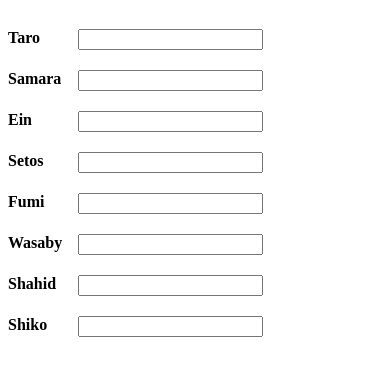
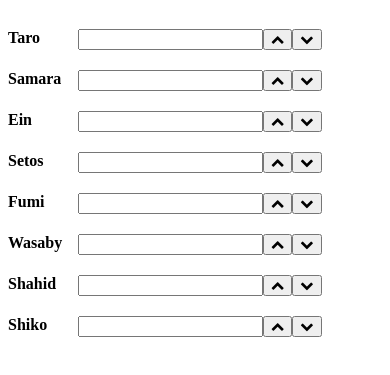
Before and after one commit to EVPotapova/deaths-counter, a plain HTML site: page index.html in a window 390 px wide. Shown: the part 61-436 px from the top of the page. Drawn offline with nearby package versions, Linux system fonts and the light colour scheme; no server answers.

Commit message:
Add buttons for the mobile

```diff
--- a/index.html
+++ b/index.html
@@ -4,6 +4,7 @@
     <title>Deaths Counter</title>
     <meta name="viewport" content="width=device-width" />
     <meta name="viewport" content="width=device-width, initial-scale=1.0" />
+    <link href="https://stackpath.bootstrapcdn.com/font-awesome/4.7.0/css/font-awesome.min.css" rel="stylesheet" />
     <script src="https://code.jquery.com/jquery-3.2.1.min.js"></script>
   </head>
   <body>
@@ -15,7 +16,7 @@
 
     <h1>1 Death - 10 exercises</h1>
 
-    <div style="display: flex; flex-direction: column;">
+    <div id="main_container" style="display: flex; flex-direction: column;">
       <div style="display: flex; margin: 10px 0;">
         <strong style="width: 70px;">Taro</strong>
         <input
@@ -23,6 +24,8 @@
           type="number"
           onchange="saveToFirebase('Taro_Value');"
         />
+        <button onclick="ValueUp('Taro_Value');"><i class="fa fa-chevron-up"></i></button>
+        <button onclick="ValueDown('Taro_Value');"><i class="fa fa-chevron-down"></i></button>
       </div>
 
       <div style="display: flex; margin: 10px 0;">
@@ -32,6 +35,8 @@
           type="number"
           onchange="saveToFirebase('Samara_Value');"
         />
+        <button onclick="ValueUp('Samara_Value');"><i class="fa fa-chevron-up"></i></button>
+        <button onclick="ValueDown('Samara_Value');"><i class="fa fa-chevron-down"></i></button>
       </div>
 
       <div style="display: flex; margin: 10px 0;">
@@ -41,6 +46,8 @@
           type="number"
           onchange="saveToFirebase('Ein_Value');"
         />
+        <button onclick="ValueUp('Ein_Value');"><i class="fa fa-chevron-up"></i></button>
+        <button onclick="ValueDown('Ein_Value');"><i class="fa fa-chevron-down"></i></button>
       </div>
 
       <div style="display: flex; margin: 10px 0;">
@@ -50,6 +57,8 @@
           type="number"
           onchange="saveToFirebase('Setos_Value');"
         />
+        <button onclick="ValueUp('Setos_Value');"><i class="fa fa-chevron-up"></i></button>
+        <button onclick="ValueDown('Setos_Value');"><i class="fa fa-chevron-down"></i></button>
       </div>
 
       <div style="display: flex; margin: 10px 0;">
@@ -59,6 +68,8 @@
           type="number"
           onchange="saveToFirebase('Fumi_Value');"
         />
+        <button onclick="ValueUp('Fumi_Value');"><i class="fa fa-chevron-up"></i></button>
+        <button onclick="ValueDown('Fumi_Value');"><i class="fa fa-chevron-down"></i></button>
       </div>
 
       <div style="display: flex; margin: 10px 0;">
@@ -68,6 +79,8 @@
           type="number"
           onchange="saveToFirebase('Wasaby_Value');"
         />
+        <button onclick="ValueUp('Wasaby_Value');"><i class="fa fa-chevron-up"></i></button>
+        <button onclick="ValueDown('Wasaby_Value');"><i class="fa fa-chevron-down"></i></button>
       </div>
 
       <div style="display: flex; margin: 10px 0;">
@@ -77,6 +90,8 @@
           type="number"
           onchange="saveToFirebase('Shahid_Value');"
         />
+        <button onclick="ValueUp('Shahid_Value');"><i class="fa fa-chevron-up"></i></button>
+        <button onclick="ValueDown('Shahid_Value');"><i class="fa fa-chevron-down"></i></button>
       </div>
 
       <div style="display: flex; margin: 10px 0;">
@@ -86,6 +101,8 @@
           type="number"
           onchange="saveToFirebase('Shiko_Value');"
         />
+        <button onclick="ValueUp('Shiko_Value');"><i class="fa fa-chevron-up"></i></button>
+        <button onclick="ValueDown('Shiko_Value');"><i class="fa fa-chevron-down"></i></button>
       </div>
     </div>
 
@@ -94,7 +111,7 @@
 
     <!-- TODO: Add SDKs for Firebase products that you want to use
      https://firebase.google.com/docs/web/setup#available-libraries -->
-<script src="https://www.gstatic.com/firebasejs/7.18.0/firebase-database.js"></script>
+    <script src="https://www.gstatic.com/firebasejs/7.18.0/firebase-database.js"></script>
 
     <script>
       // Your web app's Firebase configuration
--- a/scripts/counter.js
+++ b/scripts/counter.js
@@ -1,6 +1,20 @@
 function saveToFirebase(nickName) {
   var value = document.getElementById(nickName).value;
+  commonSave(nickName, value);
+}
 
+function ValueUp(nickName){
+
+  var value = Number.parseInt(document.getElementById(nickName).value)+1;
+  commonSave(nickName, value);
+}
+function ValueDown(nickName){
+
+  var value = Number.parseInt(document.getElementById(nickName).value)-1;
+  commonSave(nickName, value);
+}
+
+function commonSave(nickName, value){
   var counterObject = {
     nickName: nickName,
     number: value,
@@ -23,13 +37,11 @@ function saveToFirebase(nickName) {
           alert("Oops, something goes wrong. Call Samara IMMEDIATELY!!!" + error);
         }
       );
-      getAllFromFirebase();
     },
     function (error) {
       alert("Oops, something goes wrong. Call Samara IMMEDIATELY!!!" + error);
     }
   );
-
 }
 
 function getKeyByNickname(nickName) {}
```
